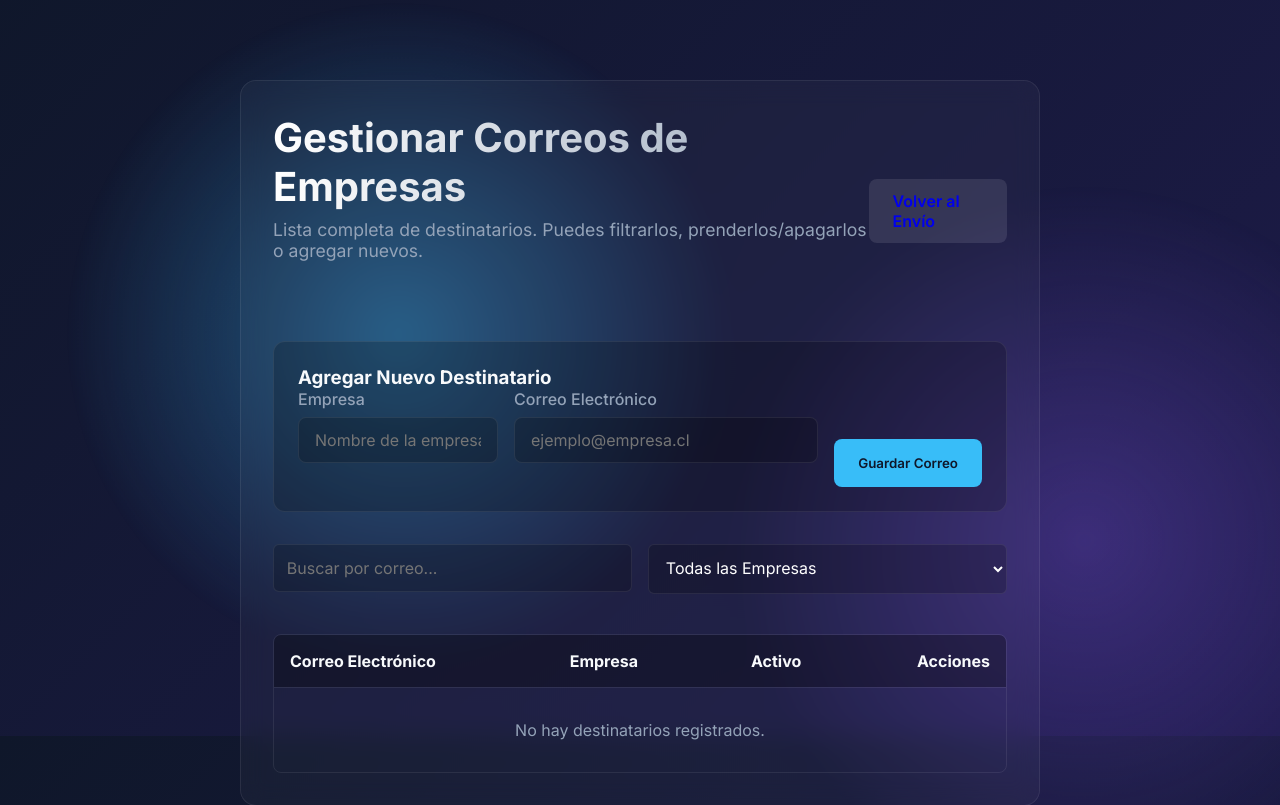
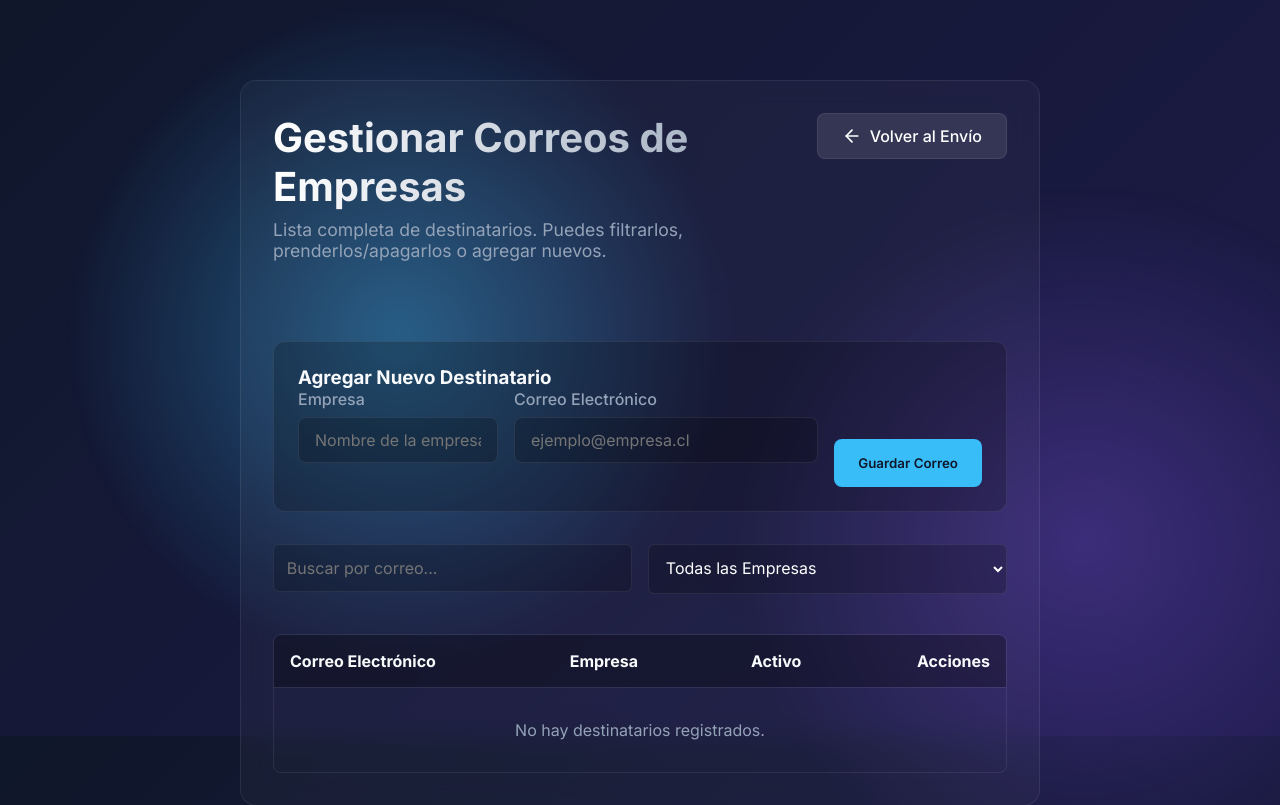
Before and after one commit to felipooon/portal_soporte, a Django app: page /correos-masivos/gestionar/ in a window 1280 px wide. Shown: the part 64-869 px from the top of the page. Run offline with Django 5.2, Linux system fonts and the light colour scheme; data that the repository does not hold is empty.

Commit message:
style: Fix missing text color and alignment in Volver al Envio button

```diff
--- a/templates/dashboard/gestionar_correos.html
+++ b/templates/dashboard/gestionar_correos.html
@@ -4,12 +4,15 @@
 
 {% block content %}
 <div class="page-container glass-effect" style="padding: 2rem; border-radius: 1rem; margin-top: 2rem;">
-    <div style="display: flex; justify-content: space-between; align-items: center; margin-bottom: 2rem;">
-        <div>
+    <div style="display: flex; justify-content: space-between; align-items: flex-start; gap: 1rem; margin-bottom: 2rem;">
+        <div style="flex: 1;">
             <h1>Gestionar Correos de Empresas</h1>
             <p class="subtitle">Lista completa de destinatarios. Puedes filtrarlos, prenderlos/apagarlos o agregar nuevos.</p>
         </div>
-        <a href="{% url 'correos_masivos' %}" class="btn" style="background: rgba(255,255,255,0.1);">Volver al Envío</a>
+        <a href="{% url 'correos_masivos' %}" class="btn" style="display: flex; align-items: center; gap: 0.5rem; background: rgba(255,255,255,0.1); color: white; text-decoration: none; border: 1px solid var(--glass-border); white-space: nowrap; font-weight: 500;">
+            <svg width="20" height="20" viewBox="0 0 24 24" fill="none" stroke="currentColor" stroke-width="2" stroke-linecap="round" stroke-linejoin="round"><path d="M19 12H5"></path><path d="M12 19l-7-7 7-7"></path></svg>
+            Volver al Envío
+        </a>
     </div>
 
     <!-- Add new recipient form -->
```
